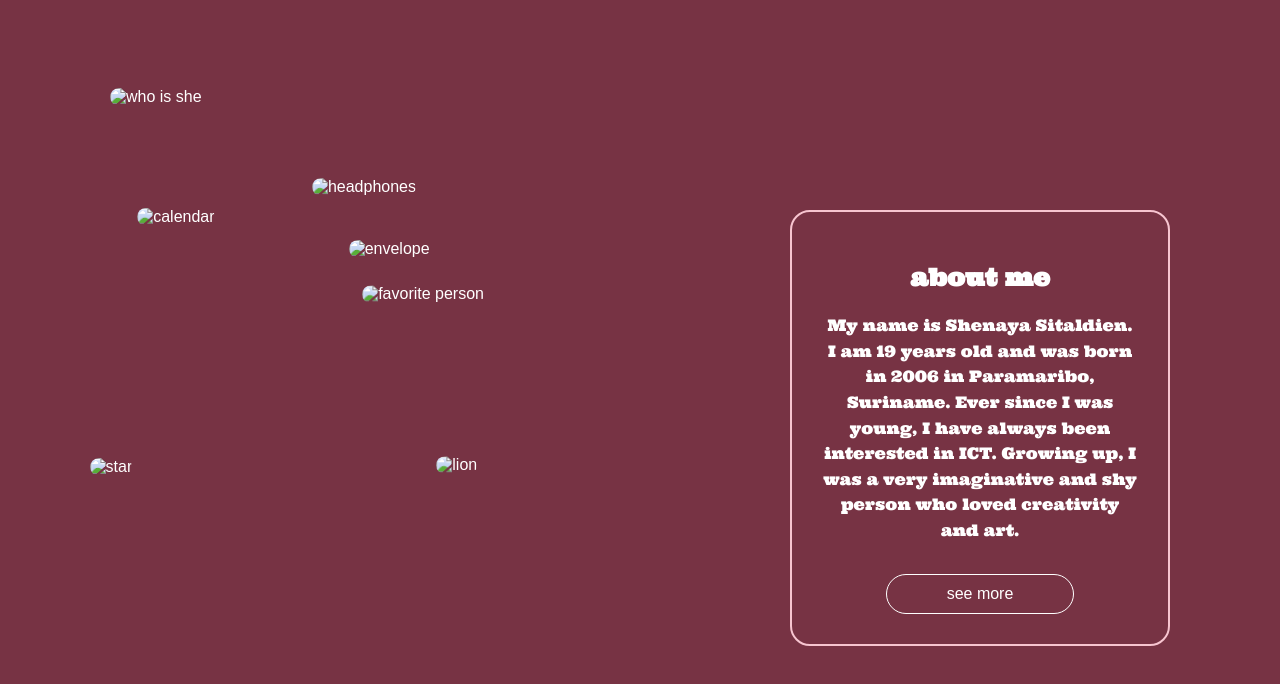
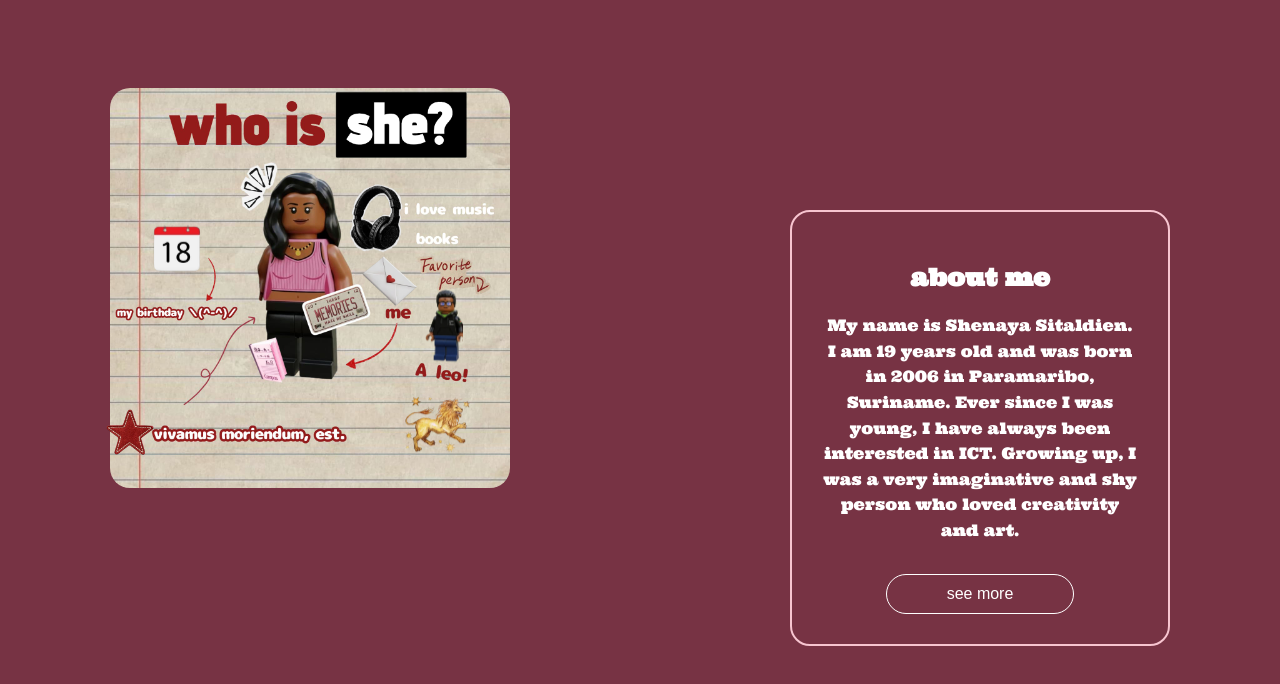
Before and after one commit to shenayasitaldien-creator/shenaya-portfolio, a plain HTML site: page index.html in a window 1280 px wide. Shown: the part 366-1050 px from the top of the page. Drawn offline with Linux system fonts and the light colour scheme; a web font is replaced by a local one.

Commit message:
Remove 'images/' prefix from image sources

```diff
--- a/index.html
+++ b/index.html
@@ -37,30 +37,30 @@
 
       <div class="about-image">
         <div class="who-wrapper">
-          <img src="images/me2.jpeg" class="who-bg" alt="who is she">
+          <img src="me2.jpeg" class="who-bg" alt="who is she">
 
           <div class="who-icon" style="top: 19%; left: 4%; animation-delay: 0s;">
-            <img src="images/calender.png" alt="calendar">
+            <img src="calender.png" alt="calendar">
           </div>
 
           <div class="who-icon" style="top: 15%; right: 55%; animation-delay: 0.4s;">
-            <img src="images/headphones.png" alt="headphones">
+            <img src="headphones.png" alt="headphones">
           </div>
 
           <div class="who-icon" style="top: 24%; right: 53%; animation-delay: 0.8s;">
-            <img src="images/envelope.png" alt="envelope">
+            <img src="envelope.png" alt="envelope">
           </div>
 
           <div class="who-icon" style="top: 30%; right: 45%; animation-delay: 1.2s;">
-            <img src="images/aryan.png" alt="favorite person">
+            <img src="aryan.png" alt="favorite person">
           </div>
 
           <div class="who-icon" style="bottom: 43%; right: 46%; animation-delay: 1.6s;">
-            <img src="images/leo.png" alt="lion">
+            <img src="leo.png" alt="lion">
           </div>
 
           <div class="who-icon" style="bottom: 43%; left: -3%; animation-delay: 2s;">
-            <img src="images/star.png" alt="star">
+            <img src="star.png" alt="star">
           </div>
         </div>
       </div>
```
